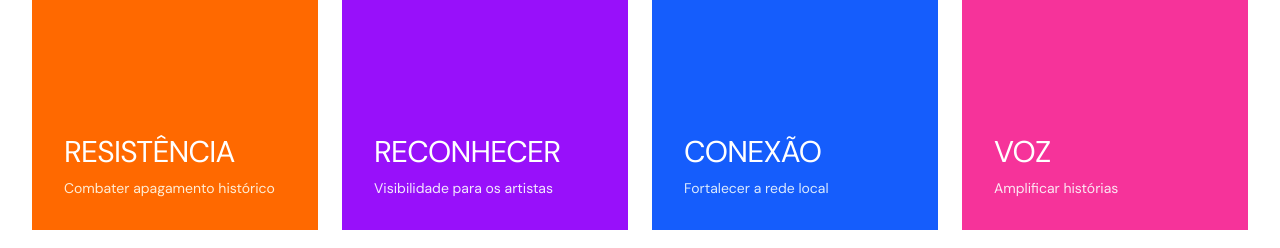
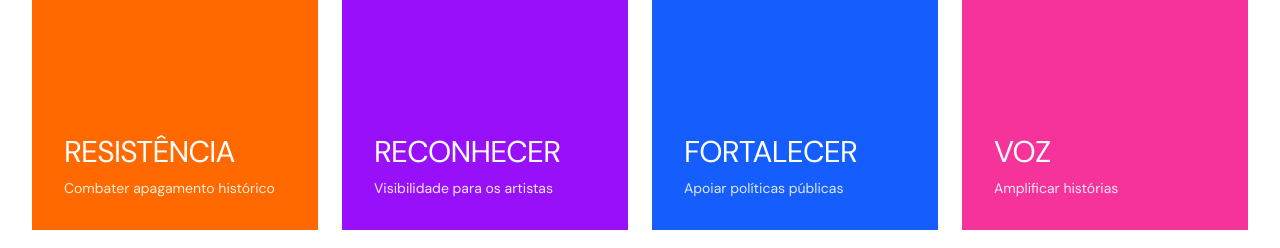
Before and after one commit to visibilidadeemfocosr-web/landing-page-visibilidade-em-foco, a Next.js app: page / in a window 1280 px wide. Shown: the part 5260-5508 px from the top of the page. Built offline with nearby package versions, Linux system fonts and the light colour scheme; no server answers; the database is empty.

Commit message:
Alterar card Conexão: título para 'FORTALECER' e texto para 'Apoiar políticas públicas'

```diff
--- a/components/new-design/Impact.tsx
+++ b/components/new-design/Impact.tsx
@@ -78,8 +78,8 @@ export function Impact() {
           <div className="bg-blue-600 p-4 sm:p-6 md:p-8 text-white aspect-square flex flex-col justify-between">
             <div className="text-xs sm:text-sm tracking-widest">03</div>
             <div>
-              <div className="text-xl sm:text-2xl md:text-3xl tracking-tight mb-1 sm:mb-2">CONEXÃO</div>
-              <p className="text-xs sm:text-sm text-blue-100">Fortalecer a rede local</p>
+              <div className="text-xl sm:text-2xl md:text-3xl tracking-tight mb-1 sm:mb-2">FORTALECER</div>
+              <p className="text-xs sm:text-sm text-blue-100">Apoiar políticas públicas</p>
             </div>
           </div>
 
```
